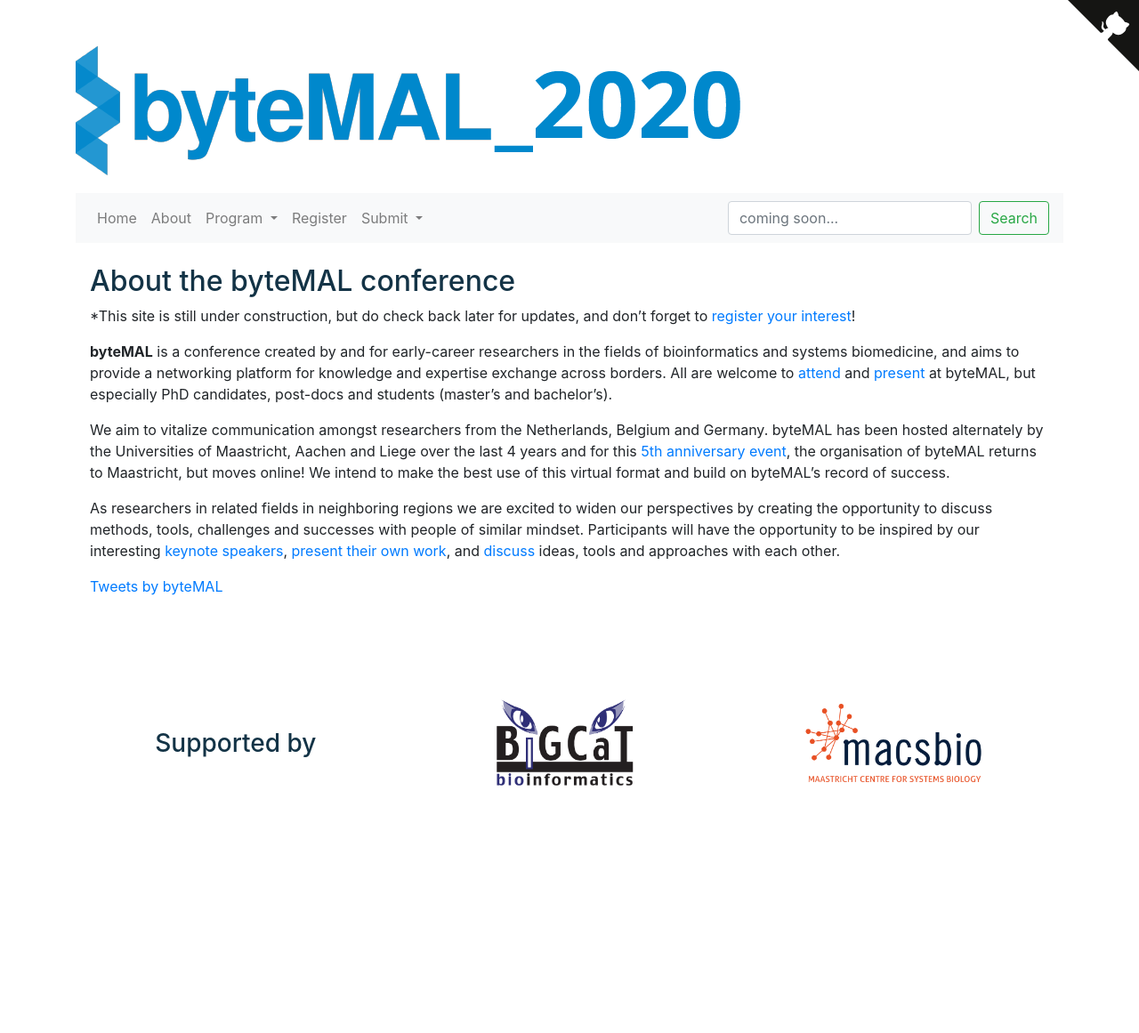
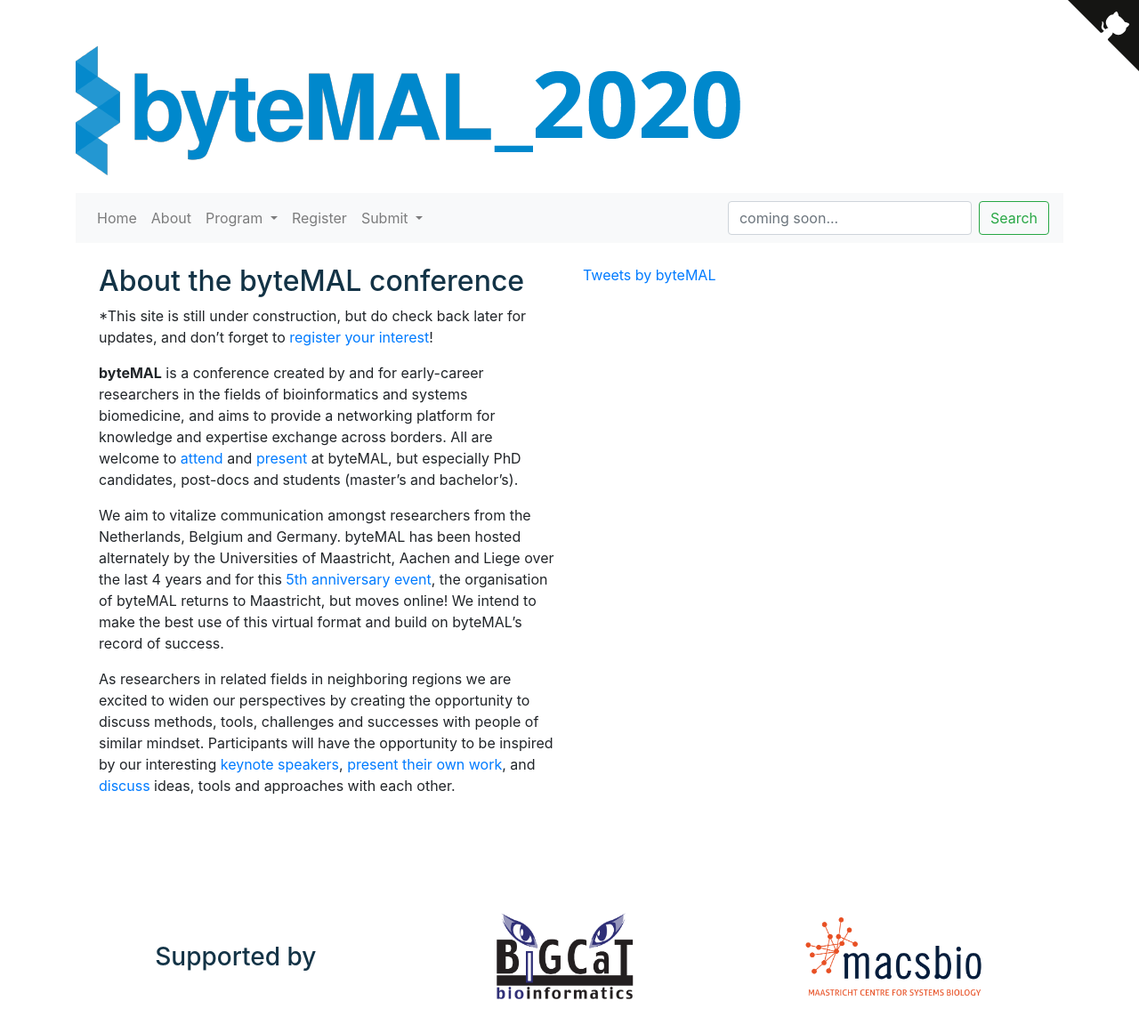
Before and after one commit to bytemal/bytemal-2020, a Jekyll site: the page built from _pages/about.md, in a window 1280 px wide. Shown: the whole page at 89% size. Built offline with Jekyll 4.4.1, drawn with Linux system fonts in a browser that asks for light colours; comment, search, counter and statistics services are not loaded; before the commit the page ends 921 px from its top, so only the background shows below that.

Commit message:
about: columns test

```diff
--- a/_pages/about.md
+++ b/_pages/about.md
@@ -4,16 +4,30 @@
 layout: default
 ---
 
-<h2 id="about-the-bytemal-conference">About the byteMAL conference</h2>
+<div class="row">
+  <div class="col-6">
+    <h2 id="about-the-bytemal-conference">About the byteMAL conference</h2>
+    <p>*This site is still under construction, but do check back later for updates,
+    and don’t forget to <a href="/bytemal-2020/register">register your interest</a>!</p>
+    <p><strong>byteMAL</strong> is a conference created by and for early-career researchers in the fields of bioinformatics and systems biomedicine,
+    and aims to provide a networking platform for knowledge and expertise exchange across borders.
+    All are welcome to <a href="/bytemal-2020/register">attend</a> and <a href="/bytemal-2020/submit">present</a> at
+    byteMAL, but especially PhD candidates, post-docs and students (master’s and bachelor’s).</p>
+    <p>We aim to vitalize communication amongst researchers from the Netherlands, Belgium and Germany.
+    byteMAL has been hosted alternately by the Universities of Maastricht, Aachen and
+    Liege over the last 4 years and for this <a href="/bytemal-2020/program">5th anniversary event</a>,
+    the organisation of byteMAL returns to Maastricht, but moves online! We intend to make the best use of this virtual format and build on byteMAL’s record of success.</p>
+    <p>As researchers in related fields in neighboring regions we are excited to widen our perspectives by creating the opportunity to discuss methods,
+    tools, challenges and successes with people of similar mindset.
+    Participants will have the opportunity to be inspired by our interesting <a href="/bytemal-2020/program">keynote speakers</a>,
+    <a href="/bytemal-2020/submit">present their own work</a>, and <a href="/bytemal-2020/register">discuss</a> ideas, tools and approaches with each other.</p>
 
-<p>*This site is still under construction, but do check back later for updates, and don’t forget to <a href="/bytemal-2020/register">register your interest</a>!</p>
+  </div>
 
-<p><strong>byteMAL</strong> is a conference created by and for early-career researchers in the fields of bioinformatics and systems biomedicine, and aims to provide a networking platform for knowledge and expertise exchange across borders. All are welcome to <a href="/bytemal-2020/register">attend</a> and <a href="/bytemal-2020/submit">present</a> at byteMAL, but especially PhD candidates, post-docs and students (master’s and bachelor’s).</p>
+  <div class="col">
+    <a class="twitter-timeline" data-lang="en" data-dnt="true" data-theme="light" href="https://twitter.com/byteMAL?ref_src=twsrc%5Etfw">Tweets by byteMAL</a>
+    <script async src="https://platform.twitter.com/widgets.js" charset="utf-8"></script>
 
-<p>We aim to vitalize communication amongst researchers from the Netherlands, Belgium and Germany. byteMAL has been hosted alternately by the Universities of Maastricht, Aachen and Liege over the last 4 years and for this <a href="/bytemal-2020/program">5th anniversary event</a>, the organisation of byteMAL returns to Maastricht, but moves online! We intend to make the best use of this virtual format and build on byteMAL’s record of success.</p>
+  </div>
 
-<p>As researchers in related fields in neighboring regions we are excited to widen our perspectives by creating the opportunity to discuss methods, tools, challenges and successes with people of similar mindset. Participants will have the opportunity to be inspired by our interesting <a href="/bytemal-2020/program">keynote speakers</a>,
-<a href="/bytemal-2020/submit">present their own work</a>, and <a href="/bytemal-2020/register">discuss</a> ideas, tools and approaches with each other.</p>
-
-
-<a class="twitter-timeline" data-lang="en" data-dnt="true" data-theme="light" href="https://twitter.com/byteMAL?ref_src=twsrc%5Etfw">Tweets by byteMAL</a> <script async src="https://platform.twitter.com/widgets.js" charset="utf-8"></script>
+</div>
```
